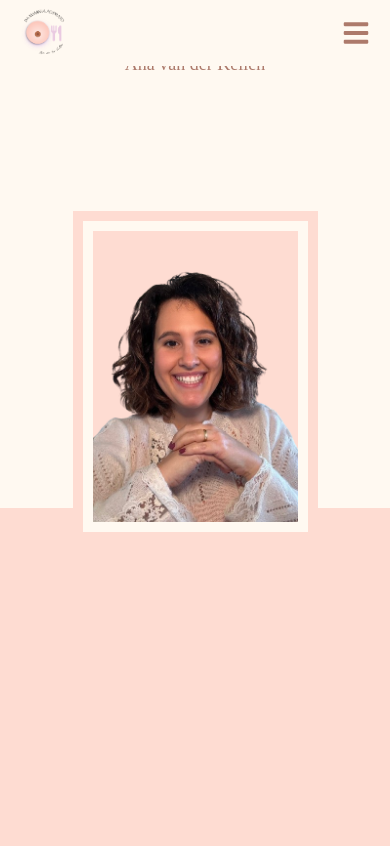
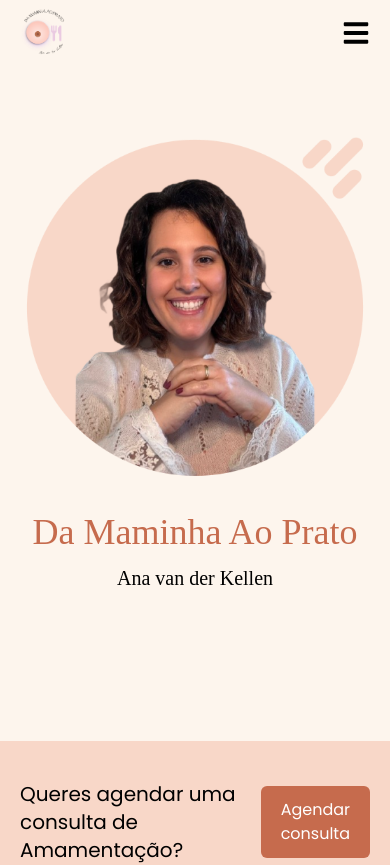
Before and after one commit to flyingkitties/da-maminha-ao-prato-app, a Next.js app: page / in a window 390 px wide. Shown: the top 865 px of the page. Built offline with nearby package versions, Linux system fonts and the light colour scheme; a web font is replaced by a local one.

Commit message:
update on color/design

```diff
--- a/src/app/globals.css
+++ b/src/app/globals.css
@@ -5,6 +5,21 @@
 @tailwind components;
 @tailwind utilities;
 
+body {
+  background-color: '#FEFBF6';
+}
+.box {
+  --mask: radial-gradient(
+        61.77px at 50% calc(100% - 84px),
+        #000 99%,
+        #0000 101%
+      )
+      calc(50% - 60px) 0/120px 100%,
+    radial-gradient(61.77px at 50% calc(100% + 54px), #0000 99%, #000 101%) 50%
+      calc(100% - 30px) / 120px 100% repeat-x;
+  -webkit-mask: var(--mask);
+  mask: var(--mask);
+}
 @layer base {
   .titleFont {
     font-family: 'Trocchi';
--- a/src/components/Agendar.tsx
+++ b/src/components/Agendar.tsx
@@ -2,12 +2,12 @@ import React from 'react';
 
 function Agendar() {
   return (
-    <div className="flexCenter space-x-4 py-[10%] sectionContainer">
+    <div className="flexCenter space-x-4 py-[10%] sectionContainer bg-secondary box">
       <h3 className="text-brown1 text-xl">
         Queres agendar uma consulta de Amamentação?
       </h3>
       <button
-        className="bg-brown1 text-white py-3 px-5 rounded-md"
+        className="bg-terciary text-white py-3 px-5 rounded-md"
         type="button"
       >
         Agendar consulta
--- a/src/components/Header.tsx
+++ b/src/components/Header.tsx
@@ -12,7 +12,7 @@ function Header() {
   const [nav, setNav] = useState<boolean>(false);
   const { links } = useNavigation();
   return (
-    <div className="sticky top-0 z-50 flex items-center justify-between p-2 px-5 md:px-10 text-[#AD7A6B] bg-[#FFF9F1]">
+    <div className="sticky top-0 z-50 flex items-center justify-between p-2 px-5 md:px-10 bg-primary">
       {/* Logo */}
       <div className="flexCenter">
         <Image
@@ -29,7 +29,7 @@ function Header() {
         onKeyDown={() => setNav(!nav)}
         role="button"
         tabIndex={0}
-        className="absolute right-5 z-30 md:hidden"
+        className="absolute right-5 z-30 lg:hidden"
       >
         {nav ? (
           <FaTimes className="h-7 w-auto xs:h-8" />
@@ -39,15 +39,15 @@ function Header() {
       </div>
       {/* Nav - Mobile */}
       {nav && (
-        <div>
-          <ul className="absolute left-0 top-0 z-20 flex h-screen w-full flex-col items-center justify-center text-center">
-            <div className="absolute bottom-0 left-0 right-0 z-30 h-[20%] bg-[#FFF9F1]" />
+        <div className="">
+          <ul className="absolute left-0 top-0 z-20 flex h-screen w-full flex-col items-center justify-center text-center bg-primary">
+            <div className="absolute bottom-0 left-0 right-0 z-30 h-[20%]" />
             {links.map(({ name, path, isActive }) => (
               <li
                 key={path}
                 className={cn(
                   'cursor-pointer px-4 py-6 text-4xl capitalize',
-                  isActive && 'text-primary',
+                  isActive && 'text-terciary hover:text-terciary/70',
                 )}
               >
                 <Link
@@ -63,7 +63,7 @@ function Header() {
         </div>
       )}
       {/* Nav - Desktop */}
-      <nav className=" md:flexCenter hidden lg:text-base xl:text-lg">
+      <nav className=" lg:flexCenter hidden lg:text-base xl:text-lg">
         <ul className="flexCenter space-x-2 lg:space-x-5">
           {links.map(({ name, path, isActive }) => (
             <li key={path}>
@@ -71,7 +71,7 @@ function Header() {
                 href={path}
                 className={cn(
                   'cursor-pointer p-2 px-4 transition-all duration-75 ',
-                  isActive && 'text-primary hover:text-primary/70',
+                  isActive && 'text-terciary hover:text-terciary/70',
                 )}
               >
                 {name}
--- a/src/components/Hero.tsx
+++ b/src/components/Hero.tsx
@@ -1,26 +1,33 @@
 import Image from 'next/image';
 import React from 'react';
-import profile from '@/../public/profile.png';
+import profile from '@/../public/profile7.png';
 function Hero() {
   return (
-    <div className="relative bg-[#FFF9F1] min-h-screen -mt-16">
-      <div className="absolute bg-peach top-[60%] left-0 right-0 bottom-0 " />
-      <div className="grid md:grid-cols-2 gap-10 md:p-[10%] md:pt-[15%] md:pb-0 xl:px-[15%] px-5 ">
+    <div className="md:-mt-16 min-h-[80vh] bg-primary">
+      <div className="grid gap-8 md:gap-0 md:grid-cols-2 py-16 md:py-[10%] xl:px-[15%] md:px[5%] px-5">
+        {/* Photo */}
+        <div className="flexCenter z-10 md:hidden">
+          <Image
+            alt="Ana Keller profile image"
+            src={profile}
+            className="w-full h-auto"
+          />
+        </div>
         {/* title */}
-        <div className="flexCenter flex-col space-y-3 md:space-y-5 text-center pb-10">
-          <h1 className="titleFont text-[#AD7A6B] text-3xl md:text-4xl lg:text-5xl xl:text-7xl">
+        <div className="flexCenter flex-col space-y-3 md:space-y-5 text-center">
+          <h1 className="titleFont text-terciary text-4xl md:text-4xl lg:text-5xl xl:text-7xl">
             Da Maminha Ao Prato
           </h1>
-          <h2 className="text-[#AD7A6B] handwritten text-lg md:text-xl lg:text-2xl">
+          <h2 className="handwritten text-xl md:text-xl lg:text-2xl">
             Ana van der Kellen
           </h2>
         </div>
         {/* Photo */}
-        <div className="flexCenter p-[10px] bg-peach m-[15%] z-10">
+        <div className="z-10 hidden md:flexCenter">
           <Image
             alt="Ana Keller profile image"
             src={profile}
-            className="w-full h-auto border-[10px] border-[#FFF9F1]"
+            className="w-full h-auto"
           />
         </div>
       </div>
--- a/tailwind.config.ts
+++ b/tailwind.config.ts
@@ -12,19 +12,15 @@ const config: Config = {
     },
     extend: {
       colors: {
-        powder: '#BFD8D2',
-        peach: '#FEDCD2',
-        lightGreen: '#ebfed2',
-        lightPurple: '#d2dafe',
-        brown1: '#a9928c',
-        brown2: '#d3b7af',
-        greyScale: '#e8e8e8',
+        // primary: '#F5C767',
+        // secondary: '#75B4BC',
+        // primaryLight: '#F9D99E',
+        // secondaryLight: '#8DCAC9',
+        primary: '#FDF5ED',
+        secondary: '#F8D7C8',
+        terciary: '#C66B4D',
       },
-      backgroundImage: {
-        'gradient-radial': 'radial-gradient(var(--tw-gradient-stops))',
-        'gradient-conic':
-          'conic-gradient(from 180deg at 50% 50%, var(--tw-gradient-stops))',
-      },
+      backgroundImage: {},
     },
   },
   plugins: [],
```
Also changed, not shown: public/profile7.png (added).
